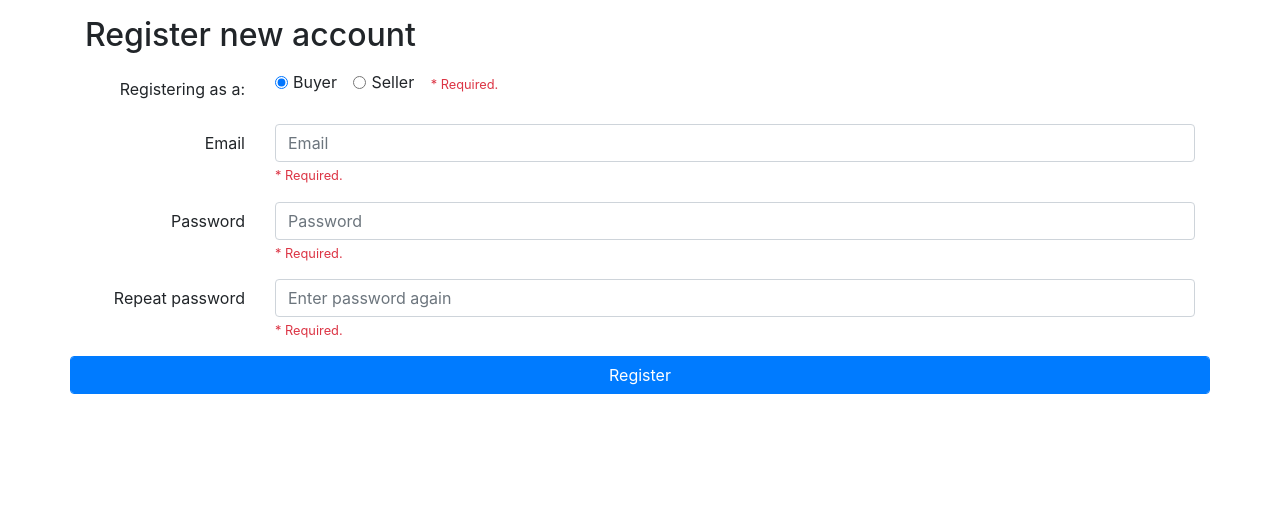
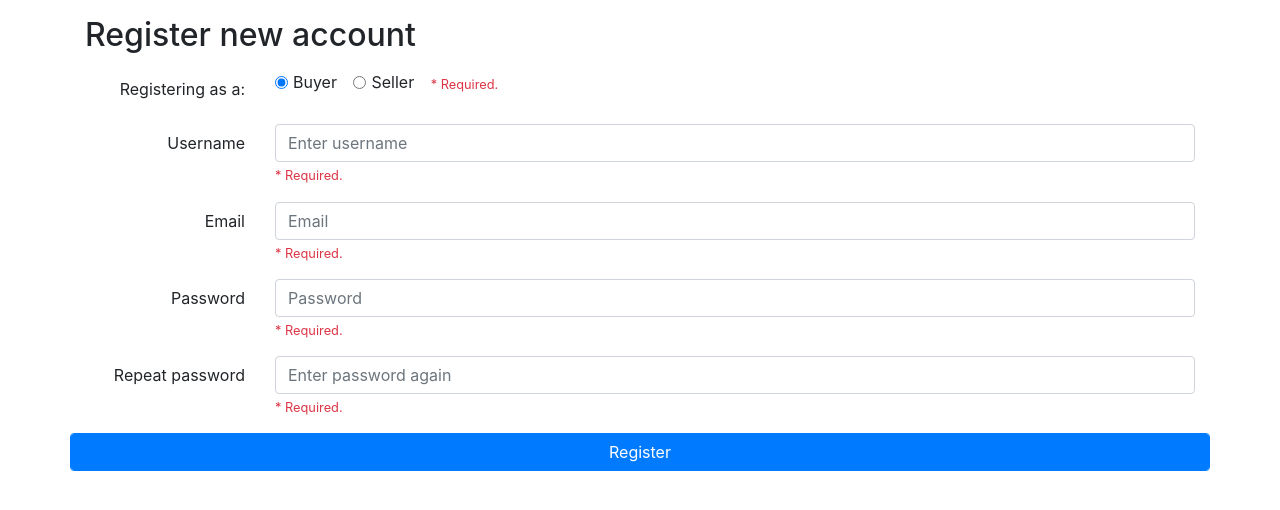
Before and after one commit to roham-123/database-project, a PHP site: page /register.php in a window 1280 px wide. Shown: the part 152-662 px from the top of the page. Run offline with PHP 8.4, Linux system fonts and the light colour scheme.

Commit message:
username field

```diff
--- a/AuctionDB.sql
+++ b/AuctionDB.sql
@@ -280,6 +280,9 @@ ALTER TABLE `WatchList`
   ADD CONSTRAINT `watchlist_ibfk_2` FOREIGN KEY (`UserID`) REFERENCES `Users` (`UserID`);
 COMMIT;
 
+ALTER TABLE `Users`
+ADD `Username` varchar(255) NOT NULL AFTER `UserID`;
+
 /*!40101 SET CHARACTER_SET_CLIENT=@OLD_CHARACTER_SET_CLIENT */;
 /*!40101 SET CHARACTER_SET_RESULTS=@OLD_CHARACTER_SET_RESULTS */;
 /*!40101 SET COLLATION_CONNECTION=@OLD_COLLATION_CONNECTION */;
--- a/register.php
+++ b/register.php
@@ -25,6 +25,15 @@
     </div>
   </div>
   <div class="form-group row">
+            <label for="username" class="col-sm-2 col-form-label text-right">Username</label>
+            <div class="col-sm-10">
+                <input type="text" class="form-control" id="username" name="username" placeholder="Enter username" required>
+                <small id="usernameHelp" class="form-text text-muted">
+                    <span class="text-danger">* Required.</span>
+                </small>
+            </div>
+        </div>
+  <div class="form-group row">
     <label for="email" class="col-sm-2 col-form-label text-right">Email</label>
     <div class="col-sm-10">
       <input type="text" class="form-control" id="email" name="email" placeholder="Email">
```
